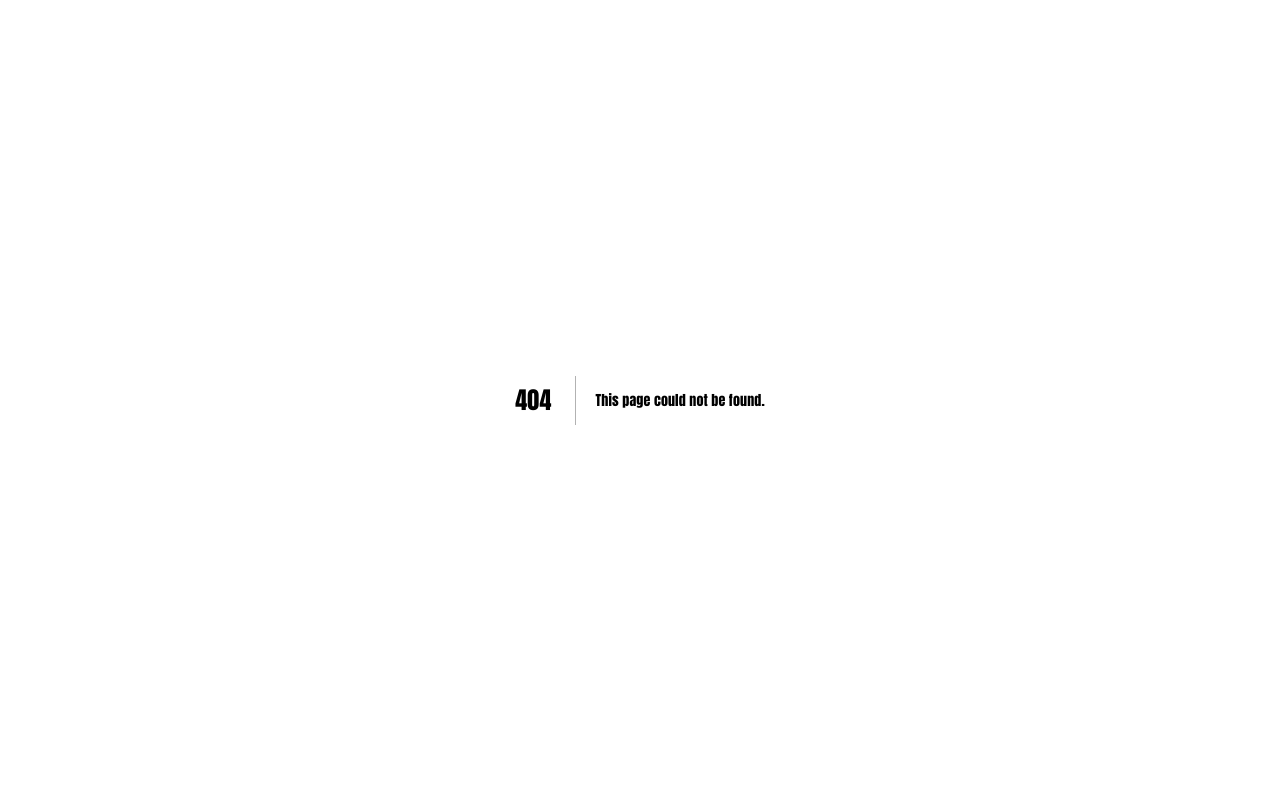
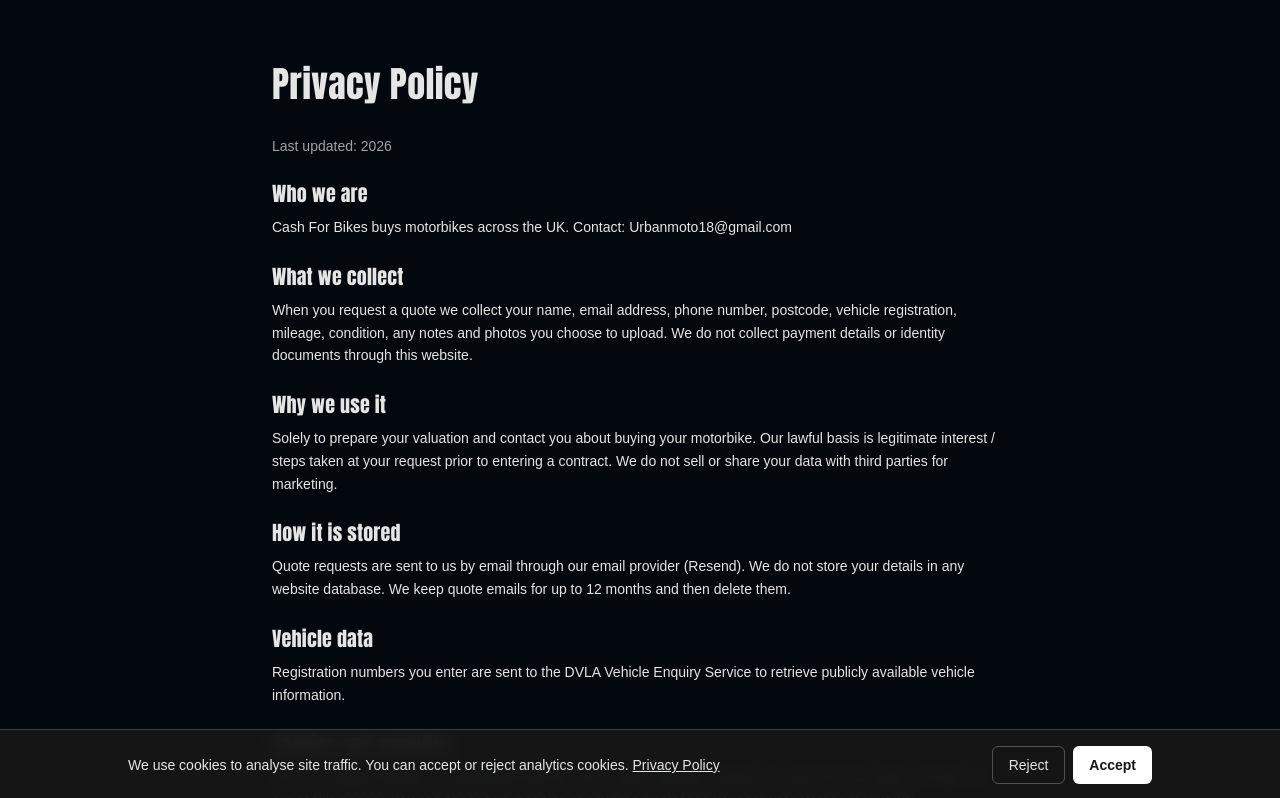
Before and after one commit to LuJian2024/Bike, a Next.js app: page /privacy in a window 1280 px wide. Before the commit this address had no page. Shown: the top 798 px of the page. Built offline with nearby package versions, Linux system fonts and the light colour scheme.

Commit message:
add privacy policy and cookie consent banner

```diff
--- a/src/app/layout.tsx
+++ b/src/app/layout.tsx
@@ -2,6 +2,7 @@ import type { Metadata } from "next";
 import { Geist, Geist_Mono } from "next/font/google";
 import "./globals.css";
 import Script from "next/script";
+import CookieBanner from "@/components/CookieBanner";
 
 
 const geistSans = Geist({
@@ -34,13 +35,13 @@ export default function RootLayout({
 }>) {
   return (
     <html lang="en">
-      <head>
-        {/* 2. Овде го вчитуваме главното Google Analytics срипта-фајл со твоето ID */}
+      {/* <head>
+
         <Script
           src="https://www.googletagmanager.com/gtag/js?id=G-MKY5R3KVQJ"
           strategy="afterInteractive"
         />
-        {/* 3. Овде ја извршуваме иницијализацијата за Analytics */}
+
         <Script id="google-analytics" strategy="afterInteractive">
           {`
             window.dataLayer = window.dataLayer || [];
@@ -50,12 +51,34 @@ export default function RootLayout({
             gtag('config', 'G-MKY5R3KVQJ');
           `}
         </Script>
-      </head>
+      </head> */}
+      <head>
+  <Script id="ga-consent" strategy="beforeInteractive">
+    {`
+      window.dataLayer = window.dataLayer || [];
+      function gtag(){dataLayer.push(arguments);}
+      gtag('consent','default',{ analytics_storage: 'denied' });
+      try {
+        if (localStorage.getItem('cookie-consent') === 'granted') {
+          gtag('consent','update',{ analytics_storage: 'granted' });
+        }
+      } catch(e){}
+    `}
+  </Script>
+  <Script src="https://www.googletagmanager.com/gtag/js?id=G-MKY5R3KVQJ" strategy="afterInteractive" />
+  <Script id="google-analytics" strategy="afterInteractive">
+    {`
+      gtag('js', new Date());
+      gtag('config', 'G-MKY5R3KVQJ', { anonymize_ip: true });
+    `}
+  </Script>
+</head>
       <body
         className={`${geistSans.variable} ${geistMono.variable} antialiased`}
         suppressHydrationWarning
       >
         {children}
+         <CookieBanner />
       </body>
     </html>
   );
--- /dev/null
+++ b/src/app/privacy/page.tsx
@@ -0,0 +1,50 @@
+export const metadata = {
+  title: "Privacy Policy | Cash For Bikes UK",
+  description: "How Cash For Bikes collects and uses your personal data when you request a motorbike quote.",
+};
+
+export default function PrivacyPage() {
+  return (
+    <main className="mx-auto max-w-3xl px-4 py-16 text-neutral-200">
+      <h1 className="mb-8 text-4xl font-bold">Privacy Policy</h1>
+      <p className="mb-6 text-sm text-neutral-400">Last updated: {new Date().getFullYear()}</p>
+
+      <div className="space-y-6 text-sm leading-relaxed">
+        <section>
+          <h2 className="mb-2 text-xl font-semibold">Who we are</h2>
+          <p>Cash For Bikes buys motorbikes across the UK. Contact: Urbanmoto18@gmail.com</p>
+        </section>
+
+        <section>
+          <h2 className="mb-2 text-xl font-semibold">What we collect</h2>
+          <p>When you request a quote we collect your name, email address, phone number, postcode, vehicle registration, mileage, condition, any notes and photos you choose to upload. We do not collect payment details or identity documents through this website.</p>
+        </section>
+
+        <section>
+          <h2 className="mb-2 text-xl font-semibold">Why we use it</h2>
+          <p>Solely to prepare your valuation and contact you about buying your motorbike. Our lawful basis is legitimate interest / steps taken at your request prior to entering a contract. We do not sell or share your data with third parties for marketing.</p>
+        </section>
+
+        <section>
+          <h2 className="mb-2 text-xl font-semibold">How it is stored</h2>
+          <p>Quote requests are sent to us by email through our email provider (Resend). We do not store your details in any website database. We keep quote emails for up to 12 months and then delete them.</p>
+        </section>
+
+        <section>
+          <h2 className="mb-2 text-xl font-semibold">Vehicle data</h2>
+          <p>Registration numbers you enter are sent to the DVLA Vehicle Enquiry Service to retrieve publicly available vehicle information.</p>
+        </section>
+
+        <section>
+          <h2 className="mb-2 text-xl font-semibold">Cookies and analytics</h2>
+          <p>We use Google Analytics to understand how the site is used. Analytics cookies are only set if you press &ldquo;Accept&rdquo; on our cookie banner. You can change your choice at any time by clearing your browser storage for this site.</p>
+        </section>
+
+        <section>
+          <h2 className="mb-2 text-xl font-semibold">Your rights</h2>
+          <p>Under UK GDPR you can ask for a copy of your data, correction, deletion, or object to its use. Email Urbanmoto18@gmail.com and we will respond within one month. You can also complain to the Information Commissioner&apos;s Office (ico.org.uk).</p>
+        </section>
+      </div>
+    </main>
+  );
+}
--- /dev/null
+++ b/src/components/CookieBanner.tsx
@@ -0,0 +1,48 @@
+"use client";
+import { useEffect, useState } from "react";
+import Link from "next/link";
+
+export default function CookieBanner() {
+  const [show, setShow] = useState(false);
+
+  useEffect(() => {
+    if (!localStorage.getItem("cookie-consent")) setShow(true);
+  }, []);
+
+  const decide = (granted: boolean) => {
+    localStorage.setItem("cookie-consent", granted ? "granted" : "denied");
+    //  @ts-ignore
+    window.gtag?.("consent", "update", {
+      analytics_storage: granted ? "granted" : "denied",
+    });
+    setShow(false);
+  };
+
+  if (!show) return null;
+
+  return (
+    <div className="fixed bottom-0 left-0 right-0 z-[100] border-t border-neutral-700 bg-neutral-900/95 backdrop-blur px-4 py-4 text-sm text-neutral-200">
+      <div className="mx-auto flex max-w-5xl flex-col gap-3 md:flex-row md:items-center md:justify-between">
+        <p>
+          We use cookies to analyse site traffic. You can accept or reject
+          analytics cookies.{" "}
+          <Link href="/privacy" className="underline">Privacy Policy</Link>
+        </p>
+        <div className="flex gap-2">
+          <button
+            onClick={() => decide(false)}
+            className="rounded-md border border-neutral-600 px-4 py-2 hover:bg-neutral-800"
+          >
+            Reject
+          </button>
+          <button
+            onClick={() => decide(true)}
+            className="rounded-md bg-white px-4 py-2 font-semibold text-neutral-900"
+          >
+            Accept
+          </button>
+        </div>
+      </div>
+    </div>
+  );
+}
--- a/src/components/QuoteForm.tsx
+++ b/src/components/QuoteForm.tsx
@@ -443,6 +443,12 @@ flex cursor-pointer items-center justify-center gap-2 rounded-md border border-d
           )}
         </button>
 
+        <p className="mt-3 text-center text-xs text-neutral-400">
+          By submitting you agree we may contact you about your motorbike. See our{" "}
+         <a href="/privacy" className="underline">Privacy Policy</a>.
+      </p>
+
+
         <p className="text-center text-xs text-muted-foreground">
           We will contact you as soon as possible — usually within 30 minutes.
         </p>
--- a/src/components/SiteFooter.tsx
+++ b/src/components/SiteFooter.tsx
@@ -24,6 +24,7 @@ export function SiteFooter() {
             <li><Link href="/how-it-works" className="hover:text-primary">How It Works</Link></li>
             <li><Link href="/faq" className="hover:text-primary">FAQ</Link></li>
             <li><Link href="/contact" className="hover:text-primary">Contact</Link></li>
+            <li><Link href="/privacy" className="hover:text-primary">Privacy Policy</Link></li>
           </ul>
         </div>
 
```
